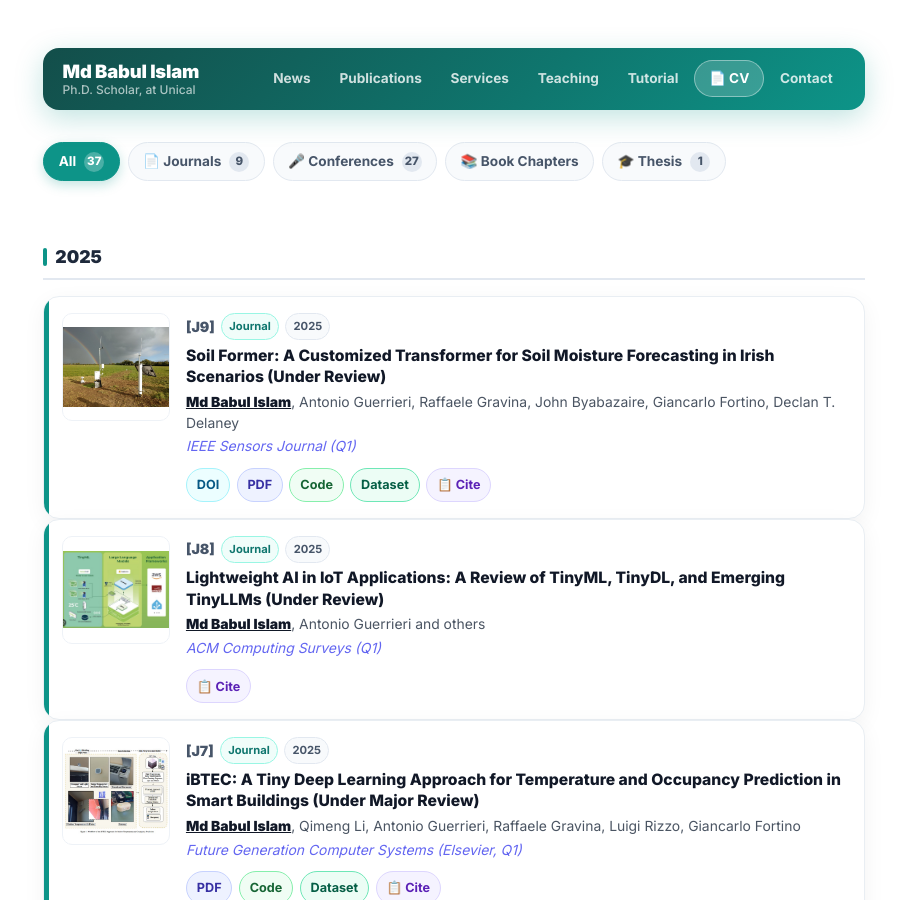
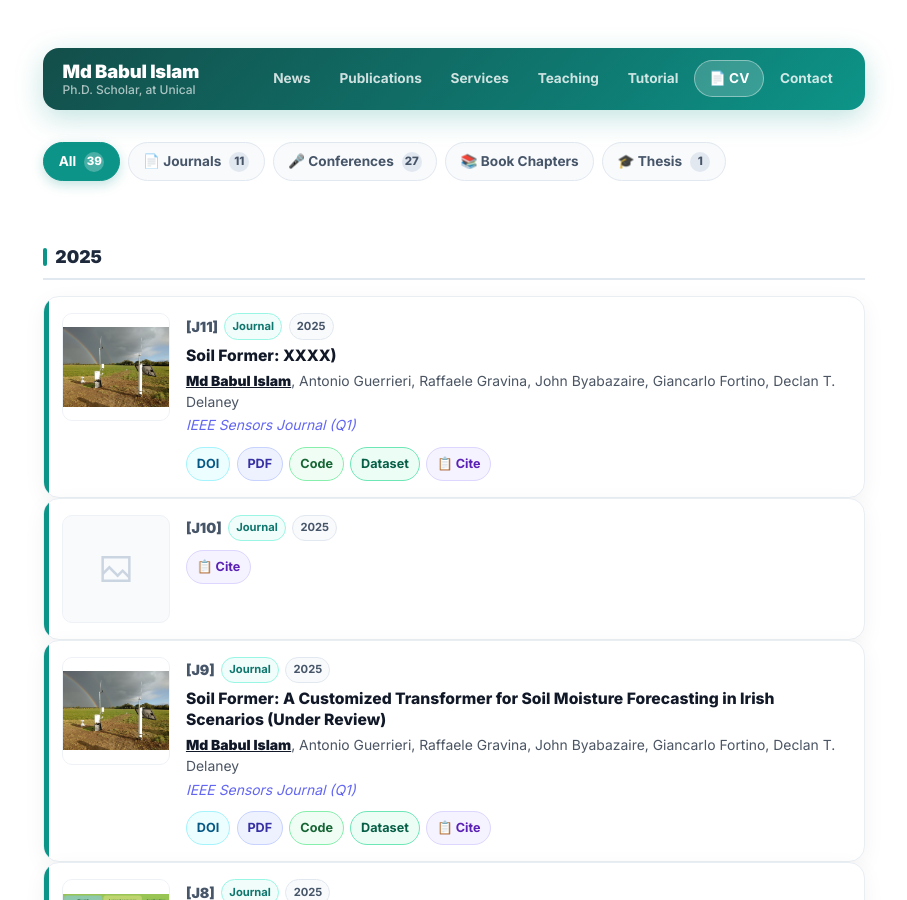
Before and after one commit to babulcseian/web12, a Jekyll site: the page built from publications.md, in a window 1280 px wide and 900 px high. Shown: the whole window, without its empty margins (186-1093 px from the left). Built offline with Jekyll 4.4.1, drawn with Linux system fonts in a browser that asks for light colours; a style sheet for code colours, icons or effects is not loaded.

Commit message:
Add new publication entry for 'Soil Former: XXXX'
Added a new publication entry for 'Soil Former: XXXX' with details including authors, journal, DOI, and dataset links.

```diff
--- a/_data/publications.yml
+++ b/_data/publications.yml
@@ -1,4 +1,23 @@
 journal:
+  - year: 2025
+    title: "Soil Former: XXXX)"
+    authors:
+      - { name: "Md Babul Islam", me: "1" }
+      - { name: "Antonio Guerrieri" }
+      - { name: "Raffaele Gravina" }
+      - { name: "John Byabazaire" }
+      - { name: "Giancarlo Fortino" }
+      - { name: "Declan T. Delaney" }
+    journal: "IEEE Sensors Journal (Q1)"
+    doi: "https://babulcseian.github.io/soil_sensors_data/"
+    paper: "https://babulcseian.github.io/soil_sensors_data/"
+    code: "https://babulcseian.github.io/soil_sensors_data/"
+    slides: ""
+    videos: ""
+    dataset: "https://babulcseian.github.io/soil_sensors_data/"
+    figure: "/assets/img/paper/journal/Soil-Monitoring-Station.jpg"
+    fit: "contain"
+  - year: 2025
   - year: 2025
     title: "Soil Former: A Customized Transformer for Soil Moisture Forecasting in Irish Scenarios (Under Review)"
     authors:
```
